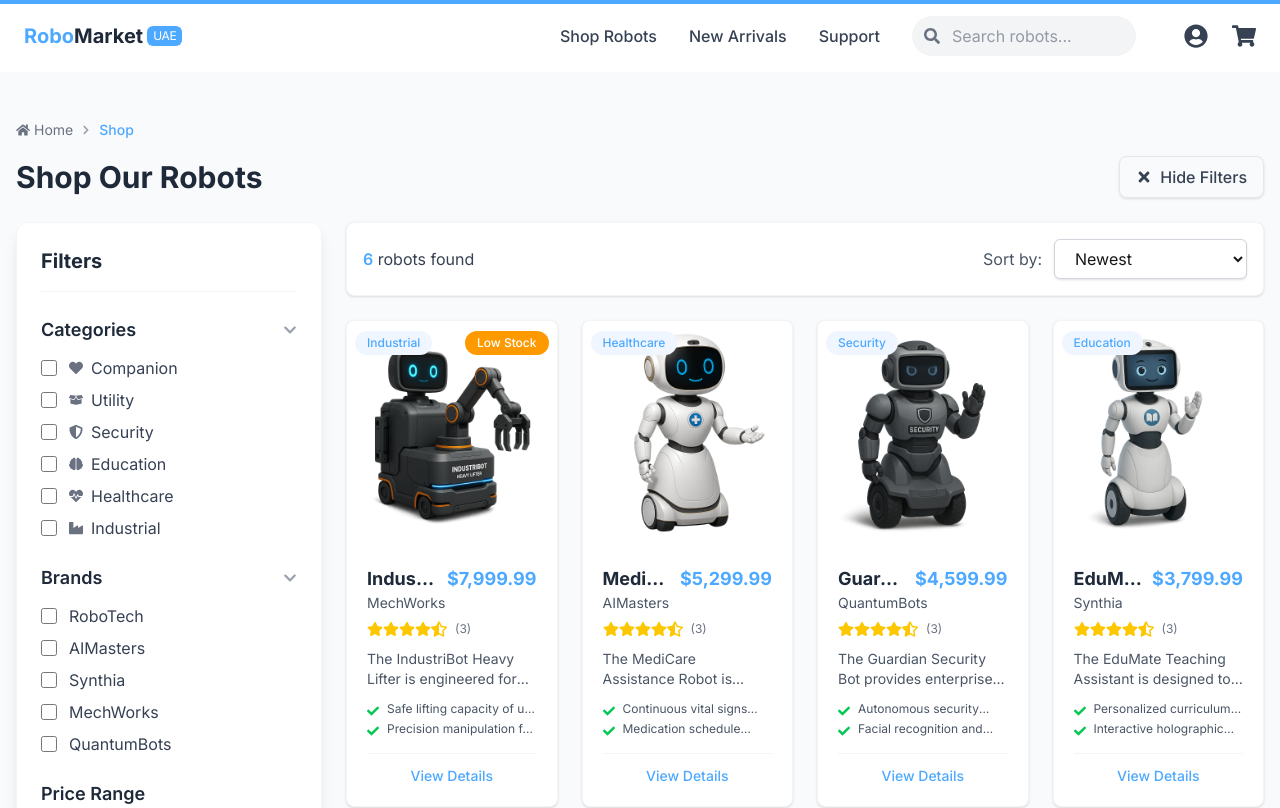
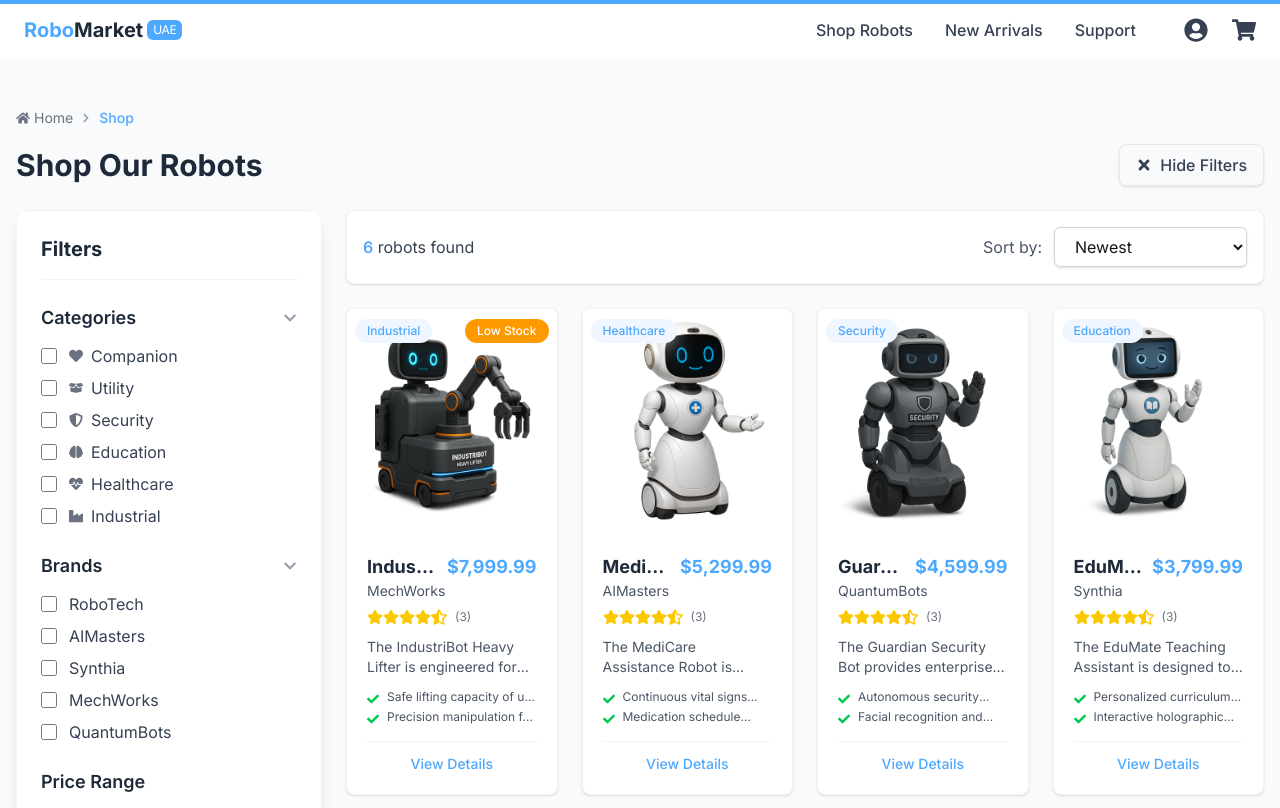
Before and after one commit to alaineid/robomarket-ae, a Next.js app: page /shop in a window 1280 px wide. Shown: the top 808 px of the page. Built offline with nearby package versions, Linux system fonts and the light colour scheme.

Commit message:
Remove search bar from menu

```diff
--- a/src/components/Header.tsx
+++ b/src/components/Header.tsx
@@ -153,18 +153,6 @@ export default function Header() {
               <span className="absolute -bottom-1 left-0 w-0 h-0.5 bg-[#4DA9FF] group-hover:w-full transition-all duration-300"></span>
             </Link>
 
-            {/* Search Bar */}
-            <div className="relative hidden sm:block group">
-              <input
-                type="text"
-                placeholder="Search robots..."
-                className="pl-10 pr-4 py-2 rounded-full bg-gray-100 text-gray-700 w-56 group-hover:w-64 focus:w-72 focus:outline-none focus:ring-2 focus:ring-[#4DA9FF] focus:bg-white transition-all duration-300 ease-in-out"
-                value={searchQuery}
-                onChange={(e) => setSearchQuery(e.target.value)}
-              />
-              <FaSearch className="absolute left-3 top-1/2 transform -translate-y-1/2 text-gray-500 group-hover:text-[#4DA9FF] transition-colors duration-300" />
-            </div>
-
             {/* Account & Cart */}
             <div className="flex space-x-6 ml-4">
               <Link href="/account" className="text-gray-700 hover:text-[#4DA9FF] transition-colors duration-200 group">
@@ -219,17 +207,6 @@ export default function Header() {
           )}
 
           <div className="flex flex-col space-y-4 px-4 pt-4 pb-5">
-            <div className="bg-gray-100 rounded-lg px-3 py-2 mb-2 flex items-center">
-              <FaSearch className="text-gray-500 mr-2" />
-              <input
-                type="text"
-                placeholder="Search robots..."
-                className="bg-transparent w-full focus:outline-none text-sm"
-                value={searchQuery}
-                onChange={(e) => setSearchQuery(e.target.value)}
-              />
-            </div>
-
             <Link href="/shop" className="block text-gray-700 hover:text-[#4DA9FF] py-2 font-medium border-b border-gray-100">
               Shop Robots
             </Link>
```
